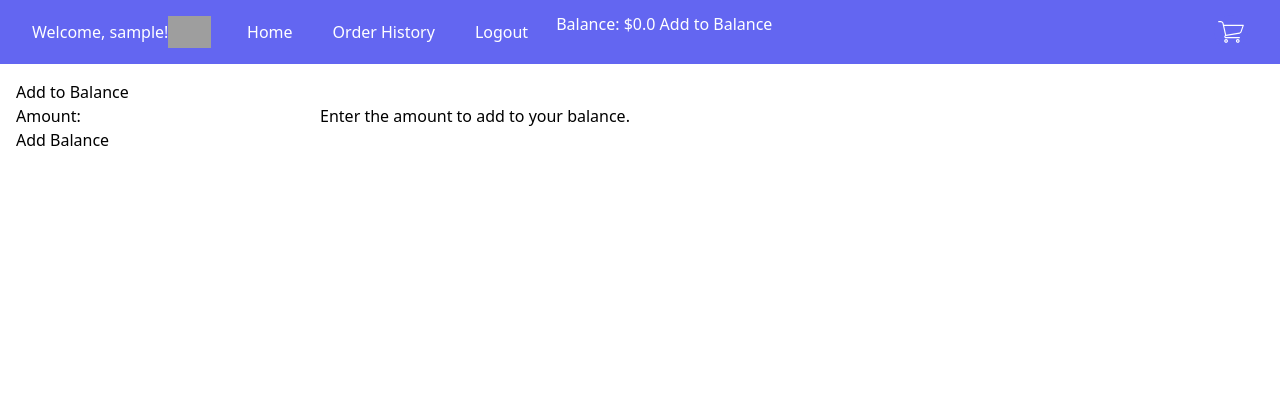
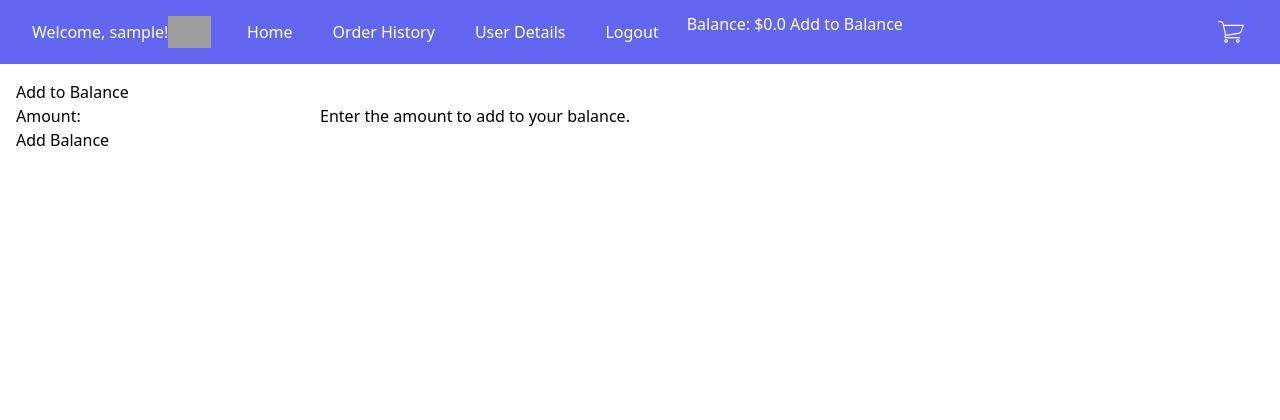
Before and after one commit to TurkiK/Django-E-commerce-Platform, a Django app: page /add_balance/ in a window 1280 px wide. Shown: the top 420 px of the page. Run offline with Django 5.2, Linux system fonts and the light colour scheme; the visitor is signed in with stand-in values (Sample User, id 1); data comes from the database, SQL or seed files in the repository; some libraries are stand-ins or nearby versions; grey boxes are pictures that could not be loaded.

Commit message:
User Details page + Change Password link

```diff
--- a/OnlineShopping/myshop/shop/forms.py
+++ b/OnlineShopping/myshop/shop/forms.py
@@ -1,4 +1,11 @@
 from django import forms
+from django.contrib.auth.forms import PasswordChangeForm
+
 
 class BalanceForm(forms.Form):
     amount = forms.DecimalField(max_digits=10, decimal_places=2, help_text="Enter the amount to add to your balance.")
+
+class CustomPasswordChangeForm(PasswordChangeForm):
+    old_password = forms.CharField(widget=forms.PasswordInput(attrs={'class': 'form-control'}))
+    new_password1 = forms.CharField(widget=forms.PasswordInput(attrs={'class': 'form-control'}))
+    new_password2 = forms.CharField(widget=forms.PasswordInput(attrs={'class': 'form-control'}))
--- a/OnlineShopping/myshop/shop/templates/base.html
+++ b/OnlineShopping/myshop/shop/templates/base.html
@@ -31,6 +31,7 @@
                       <!-- Current: "bg-gray-900 text-white", Default: "text-white hover:bg-gray-700 hover:text-white" -->
                       <a href="{% url 'home' %}" class="block rounded-md px-3 py-2 text-base font-medium text-white hover:bg-indigo-300 hover:text-white transition duration-300 ease-in-out">Home</a>
                       <a href="{% url 'order_history' %}" class="block rounded-md px-3 py-2 text-base font-medium text-white hover:bg-indigo-300 hover:text-white transition duration-300 ease-in-out">Order History</a>
+                      <a href="{% url 'user_info' %}" class="block rounded-md px-3 py-2 text-base font-medium text-white hover:bg-indigo-300 hover:text-white transition duration-300 ease-in-out">User Details</a>
                       <a href="{% url 'logout' %}" class="block rounded-md px-3 py-2 text-base font-medium text-white hover:bg-indigo-300 hover:text-white transition duration-300 ease-in-out">Logout</a>
                       <div class="text-white">
                         {% if user.is_authenticated %}
--- a/OnlineShopping/myshop/shop/urls.py
+++ b/OnlineShopping/myshop/shop/urls.py
@@ -1,6 +1,6 @@
 from django.urls import path
 from . import views
-from .views import add_balance
+from .views import add_balance, change_password
 
 urlpatterns = [
     path('register/', views.register, name='register'),
@@ -15,4 +15,6 @@ urlpatterns = [
     path('checkout/', views.checkout, name='checkout'),
     path('order_history/', views.order_history, name='order_history'),
     path('add_balance/', add_balance, name='add_balance'),
+    path('user_info/', views.user_info, name='user_info'),
+    path('change-password/', change_password, name='change_password'),
 ]
--- a/OnlineShopping/myshop/shop/views.py
+++ b/OnlineShopping/myshop/shop/views.py
@@ -10,6 +10,10 @@ from django.contrib.auth.models import User
 from django.http import HttpResponseRedirect
 from django.contrib.auth import logout
 from decimal import Decimal
+
+from django.contrib.auth import update_session_auth_hash
+from django.contrib import messages
+from .forms import CustomPasswordChangeForm
 
 
 def register(request):
@@ -195,3 +199,24 @@ def add_balance(request):
         form = BalanceForm()
 
     return render(request, 'add_balance.html', {'form': form})
+
+
+@login_required
+def user_info(request):
+    return render(request, 'user_info.html', {'user': request.user})
+
+
+@login_required
+def change_password(request):
+    if request.method == 'POST':
+        form = CustomPasswordChangeForm(request.user, request.POST)
+        if form.is_valid():
+            user = form.save()
+            update_session_auth_hash(request, user)  # Important!
+            messages.success(request, 'Your password was successfully updated!')
+            return redirect('change_password')
+        else:
+            messages.error(request, 'Please correct the error below.')
+    else:
+        form = CustomPasswordChangeForm(request.user)
+    return render(request, 'change_password.html', {'form': form})
```
